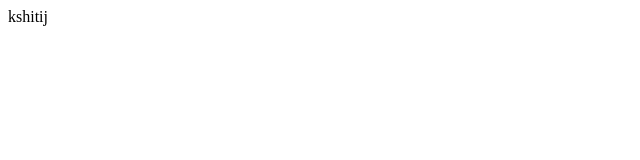
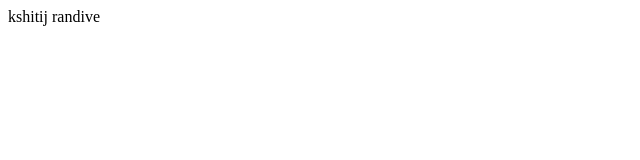
Before and after one commit to ksrandive/gitDemo, a plain HTML site: page index.html in a window 1280 px wide. Shown: the full height of the page, 0-640 px from the left. Drawn offline with Linux system fonts and the light colour scheme.

Commit message:
add index.html

```diff
--- a/index.html
+++ b/index.html
@@ -2,6 +2,6 @@
 
 <body>
 
-kshitij
+kshitij randive
 </body>
 </html>
```
